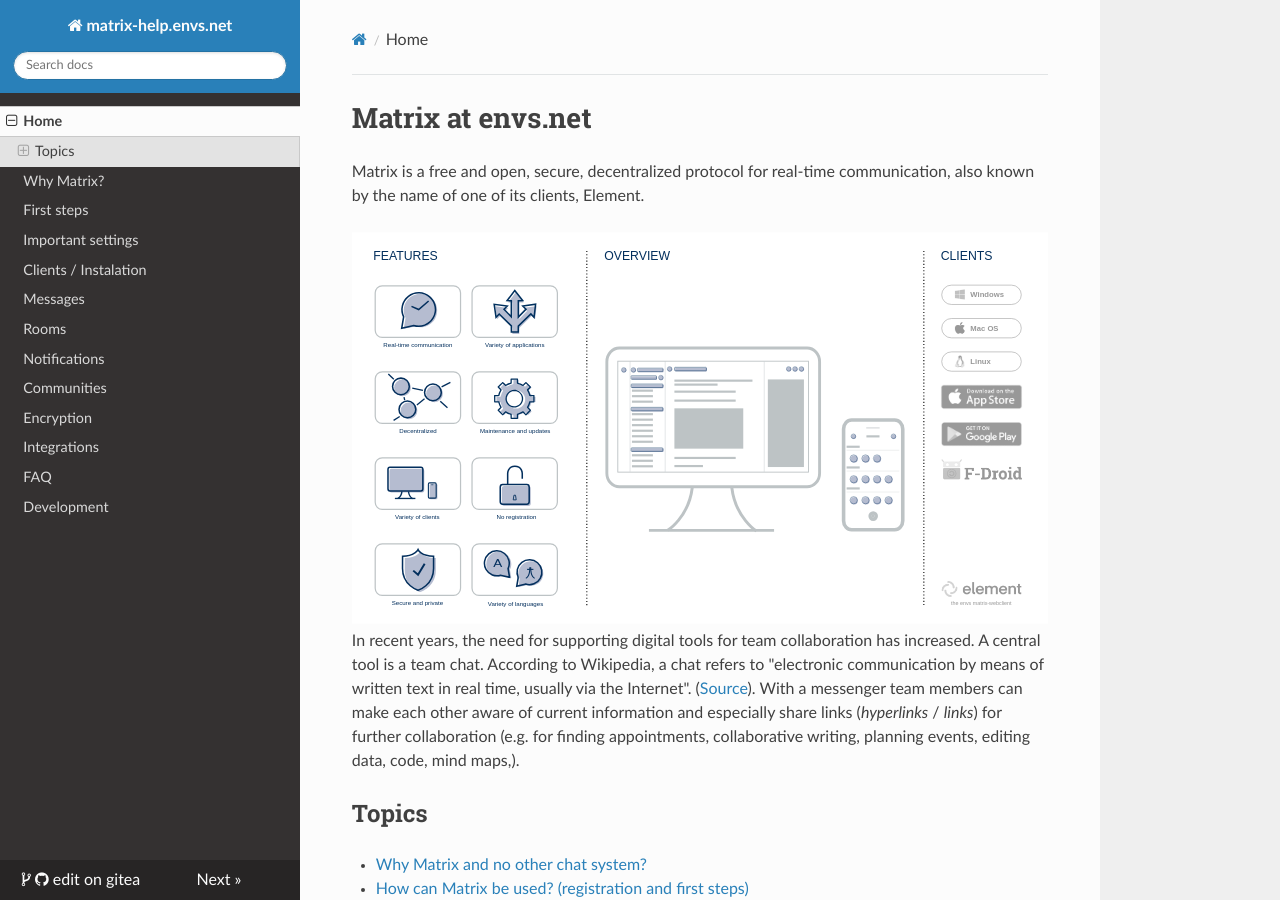
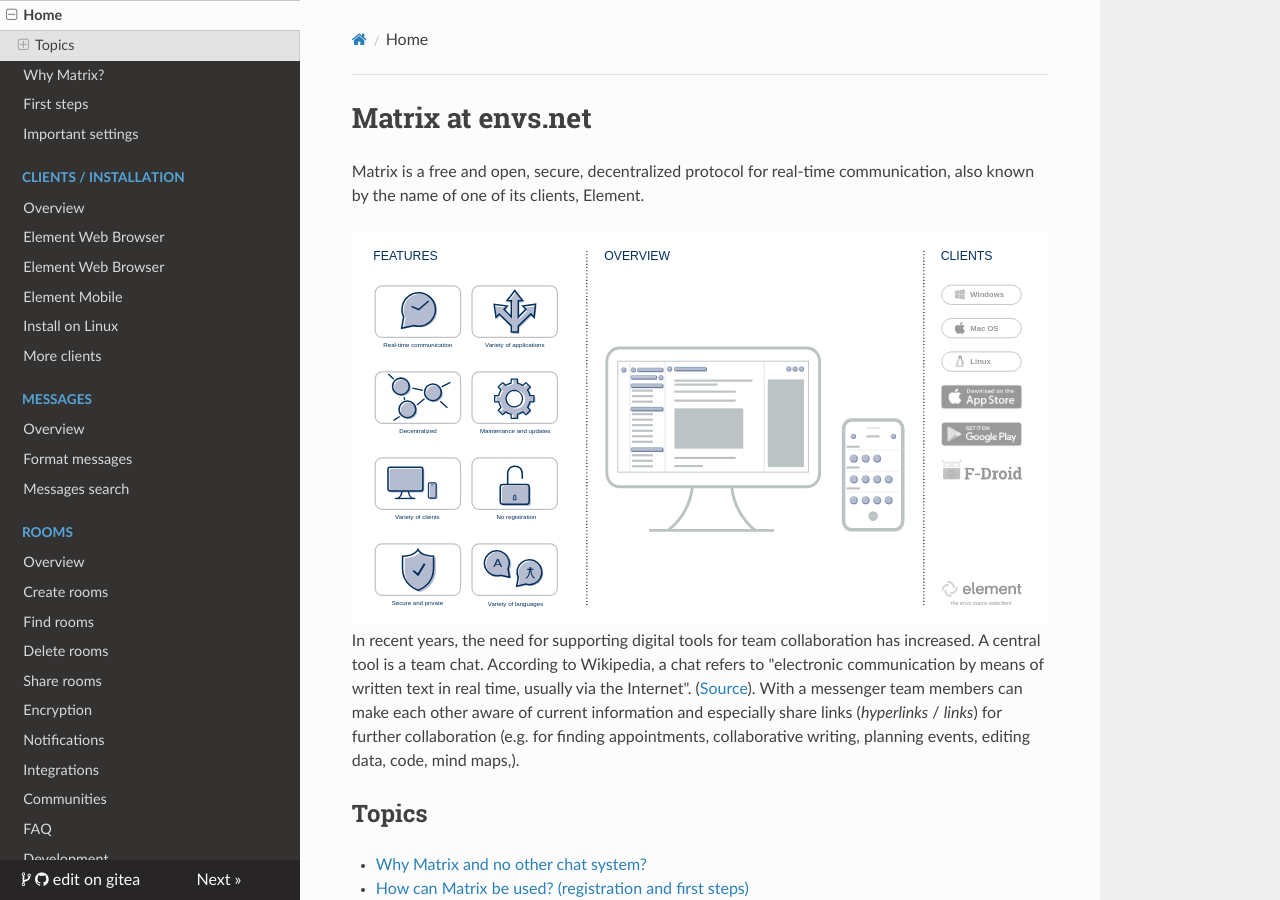
Before and after one commit to envs-net/matrix-doc, an MkDocs documentation site: the page built from docs/index.md, in a window 1280 px wide and 900 px high. Built offline with MkDocs 1.6.1, drawn with Linux system fonts in a browser that asks for light colours; nearby versions of some CDN libraries.

Commit message:
Add missing entries and sections

```diff
--- a/mkdocs.yml
+++ b/mkdocs.yml
@@ -7,19 +7,33 @@ repo_url: https://git.envs.net/envs/matrix-doc
 theme: readthedocs
 
 nav:
-- Home: index.md
-- Why Matrix?: why.md
-- First steps: first-steps.md
-- Important settings: settings.md
-- Clients / Instalation: clients.md
-- Messages: messaging.md
-- Rooms: rooms.md
-- Notifications: notifications.md
-- Communities: communities.md
-- Encryption: encryption.md
-- Integrations: integrations.md
-- FAQ: faq.md
-- Development: development.md
+    - Home: index.md
+    - Why Matrix?: why.md
+    - First steps: first-steps.md
+    - Important settings: settings.md
+    - Clients / Installation:
+        - Overview: clients.md
+        - Element Web Browser: clients/browser.md
+        - Element Desktop: clients/browser.md
+        - Element Mobile: clients/mobile.md
+        - Install on Linux: clients/install_linux.md
+        - More clients: clients/more_clients.md
+    - Messages:
+        - Overview: messaging.md
+        - Format messages: messaging/formatting.md
+        - Messages search: messaging/search.md
+    - Rooms:
+        - Overview: rooms.md
+        - Create rooms: rooms/create.md
+        - Find rooms: rooms/find.md
+        - Delete rooms: rooms/delete.md
+        - Share rooms: rooms/sharing.md
+    - Encryption: encryption.md
+    - Notifications: notifications.md
+    - Integrations: integrations.md
+    - Communities: communities.md
+    - FAQ: faq.md
+    - Development: development.md
 
 markdown_extensions:
     - toc:
```
